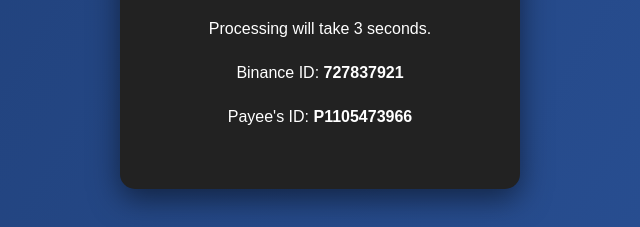
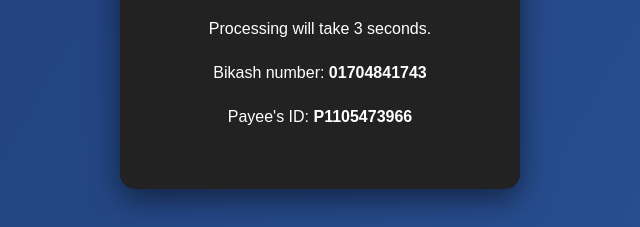
Before and after one commit to mywebsite21/Russian95, a plain HTML site: page index.html in a window 1280 px wide. Shown: the part 471-698 px from the top of the page, 320-960 px from the left. Drawn offline with Linux system fonts and the light colour scheme.

Commit message:
Update index.html

```diff
--- a/index.html
+++ b/index.html
@@ -146,7 +146,7 @@
         <button type="submit">Deposit $2</button>
     </form>
     <p class="message">Processing will take 3 seconds.</p>
-    <p class="message">Binance ID: <strong>727837921</strong></p>
+    <p class="message">Bikash number: <strong>01704841743</strong></p>
     <p class="message">Payee's ID: <strong>P1105473966</strong></p>
     <p id="countdown" class="countdown"></p>
     <p id="result" class="pending"></p>
```
